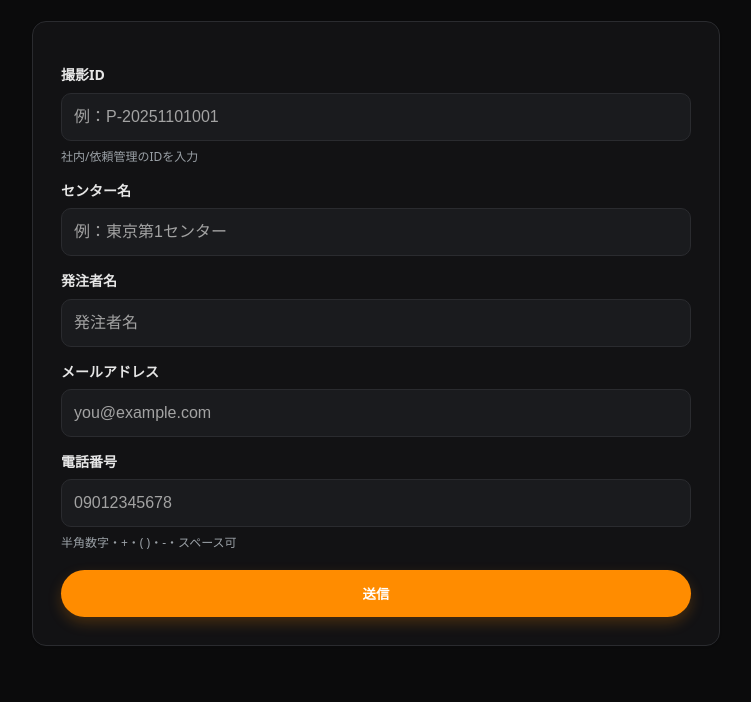
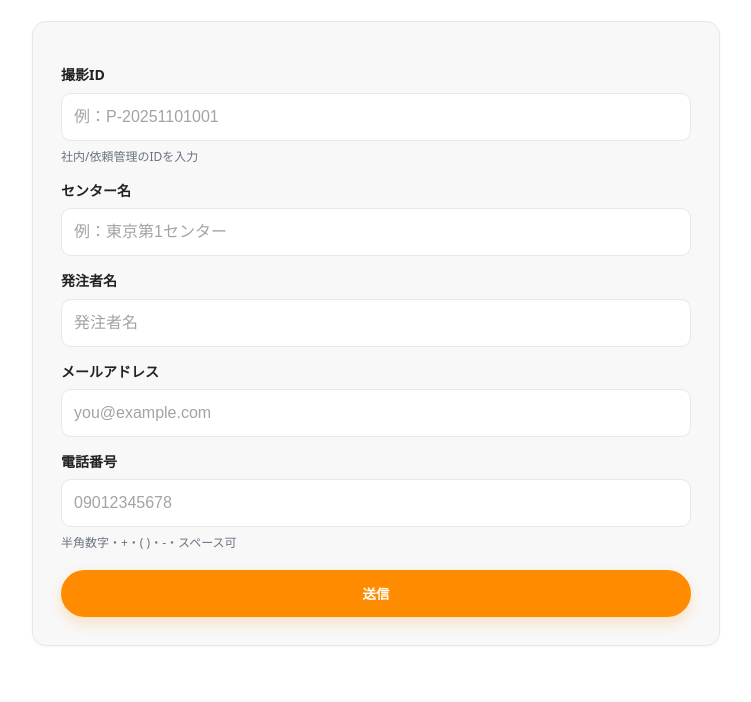
Before and after one commit to miles-web-match/express_shooting, a plain HTML site: page index.html in a window 1280 px wide. Shown: the part 98-800 px from the top of the page, without its empty margins (264-1015 px from the left). Drawn offline with Linux system fonts and the dark colour scheme.

Commit message:
Update index.html

```diff
--- a/index.html
+++ b/index.html
@@ -4,9 +4,11 @@
   <meta charset="UTF-8" />
   <title>2日納品依頼フォーム</title>
   <meta name="viewport" content="width=device-width, initial-scale=1" />
-  <meta name="theme-color" content="#ff8c00" />
+  <meta name="theme-color" content="#ffffff" />
   <style>
     :root{
+      /* ライト固定 */
+      color-scheme: light;
       --bg:#ffffff;
       --fg:#222222;
       --muted:#6b7280;
@@ -16,11 +18,6 @@
       --border:#e5e7eb;
       --radius:14px;
       --space:14px;
-    }
-    @media (prefers-color-scheme: dark){
-      :root{
-        --bg:#0b0b0c; --fg:#e6e6e6; --muted:#9aa0a6; --card:#121214; --border:#2a2b2f;
-      }
     }
     *{box-sizing:border-box}
     html,body{height:100%}
@@ -32,6 +29,7 @@
       line-height:1.6;
       -webkit-text-size-adjust:100%;
       font-size:16px; /* iOSの拡大防止 */
+      -webkit-tap-highlight-color: transparent;
     }
     header{
       padding:24px 16px 8px;
@@ -85,9 +83,6 @@
       font-size:16px; /* iOS拡大防止 */
       outline:none;
       transition:border-color .15s, box-shadow .15s;
-    }
-    @media (prefers-color-scheme: dark){
-      input{background:#1a1b1e; color:#e6e6e6}
     }
     input:focus{
       border-color:var(--accent);
@@ -194,7 +189,6 @@
         e.preventDefault();
         hide(ok); hide(ng);
 
-        // ネイティブ検証を走らせる
         if (!form.checkValidity()) {
           form.reportValidity();
           return;
@@ -209,7 +203,6 @@
             body: new FormData(form),
           });
 
-          // GASのレスポンス形態に依存せず成功扱いを広めに
           if (res.ok) {
             show(ok);
             form.reset();
```
